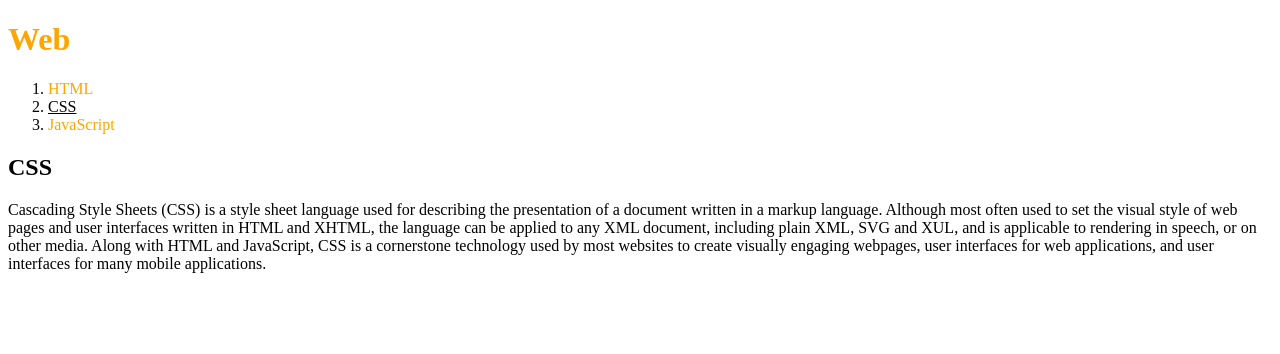
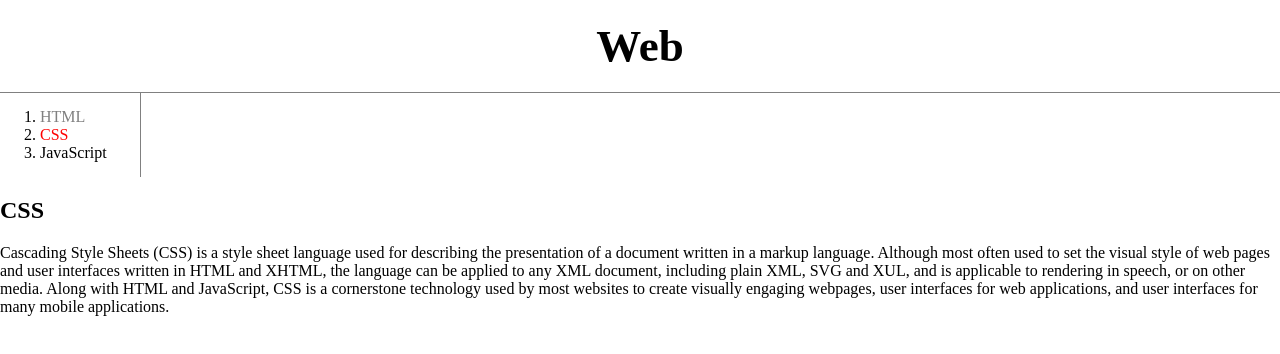
Before and after one commit to thkim7527/LearnNodeJS, a plain HTML site: page css.html in a window 1280 px wide. Drawn offline with Linux system fonts and the light colour scheme.

Commit message:
Add Border

```diff
--- a/css.html
+++ b/css.html
@@ -5,9 +5,36 @@
     <meta charset="utf-8">
     <title>Web</title>
     <style>
+      body {
+        margin: 0px;
+      }
       a {
-        color: orange;
+        color: black;
         text-decoration: none;
+      }
+
+      .saw {
+        color: grey;
+      }
+
+      #active {
+        color: red;
+      }
+
+      h1 {
+        font-size: 45px;
+        text-align: center;
+        border-bottom: grey 1px solid;
+        margin: 0px;
+        padding: 20px;
+      }
+
+      ol {
+        border-right: grey 1px solid;
+        width: 100px;
+        margin: 0px;
+        padding-top: 15px;
+        padding-bottom: 15px;
       }
     </style>
   </head>
@@ -16,8 +43,8 @@
     <h1><a href="index.html">Web</a></h1>
 
     <ol>
-      <li><a href="html.html">HTML</a></li>
-      <li><a href="css.html" style="color: black; text-decoration: underline">CSS</a></li>
+      <li><a href="html.html" class="saw">HTML</a></li>
+      <li><a href="css.html" class="saw" id="active">CSS</a></li>
       <li><a href="javascript.html">JavaScript</a></li>
     </ol>
 
```
